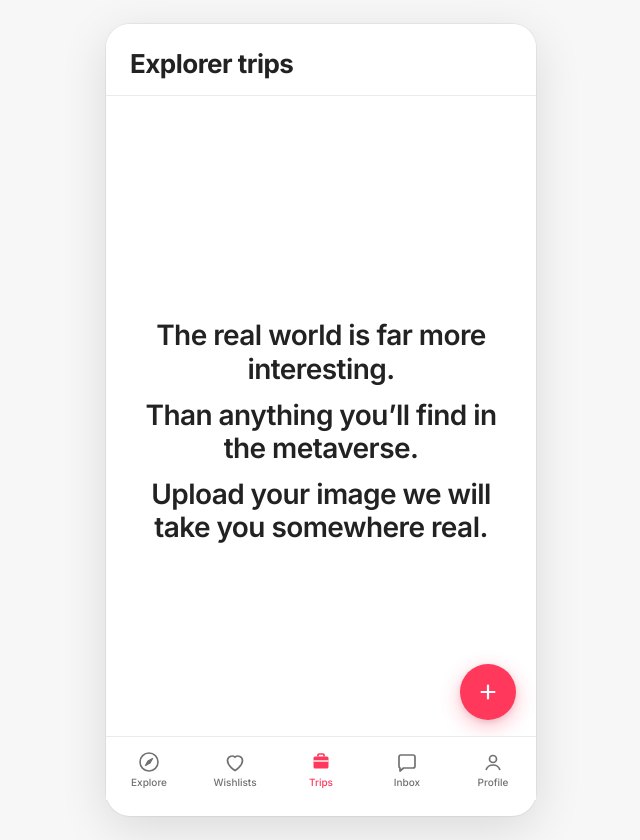
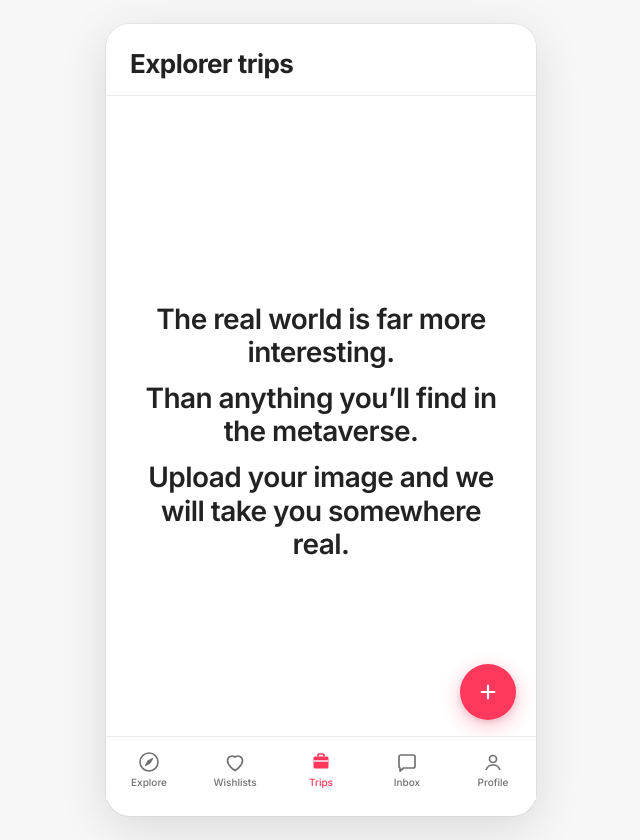
Before and after one commit to pwysocan-droid/trip-curator-mobile, a Next.js app: page / in a window 1280 px wide. Shown: the whole page, without its empty margins (319-959 px from the left). Built offline with nearby package versions, Linux system fonts and the light colour scheme.

Commit message:
Add 'and' to hero line 3

```diff
--- a/src/pages/index.tsx
+++ b/src/pages/index.tsx
@@ -71,7 +71,7 @@ export default function Home() {
             Than anything you&rsquo;ll find in the metaverse.
           </p>
           <p className={styles.line} style={{animationDelay: '2000ms'}}>
-            Upload your image we will take you somewhere real.
+            Upload your image and we will take you somewhere real.
           </p>
           {error && <p className={styles.error}>{error}</p>}
         </div>
```
